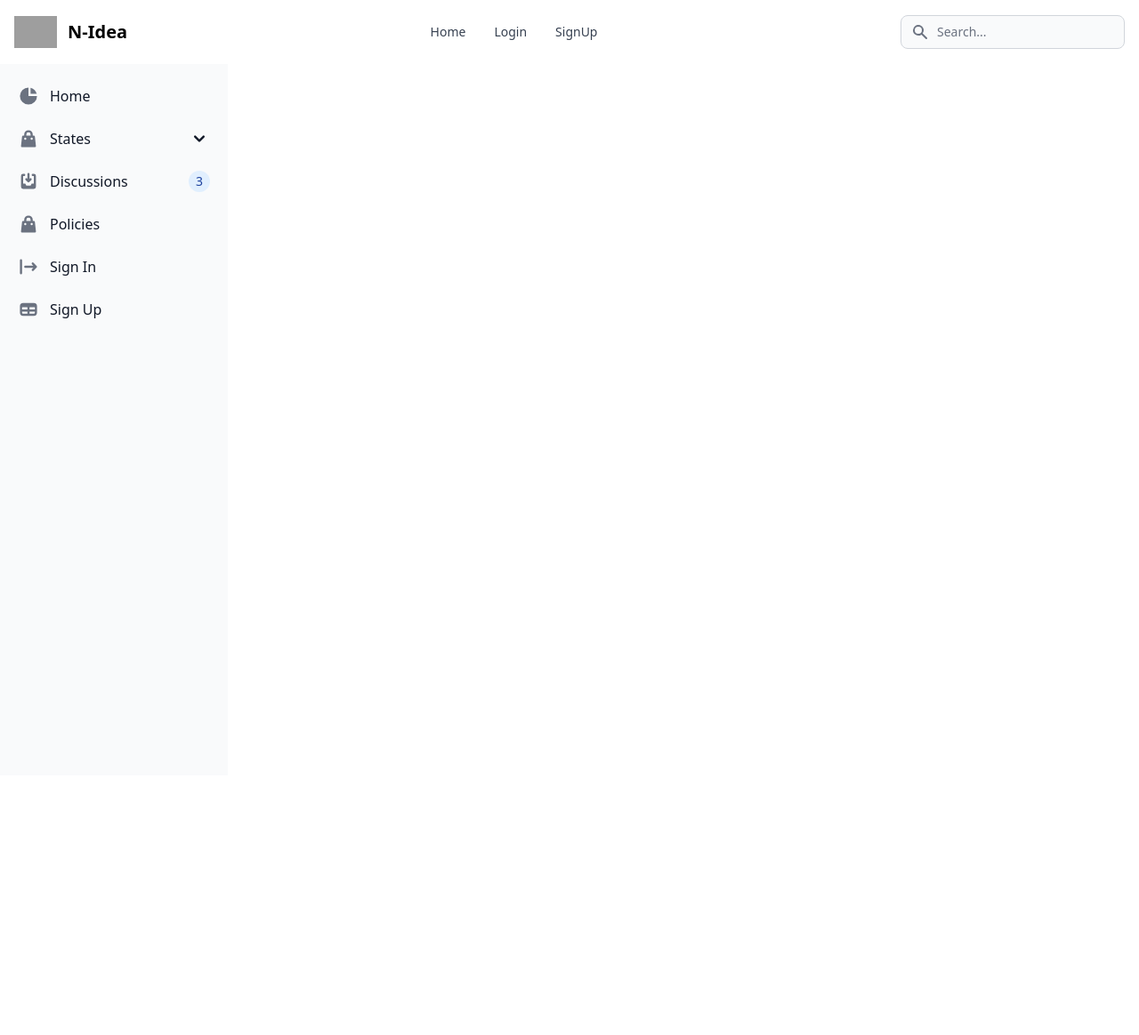
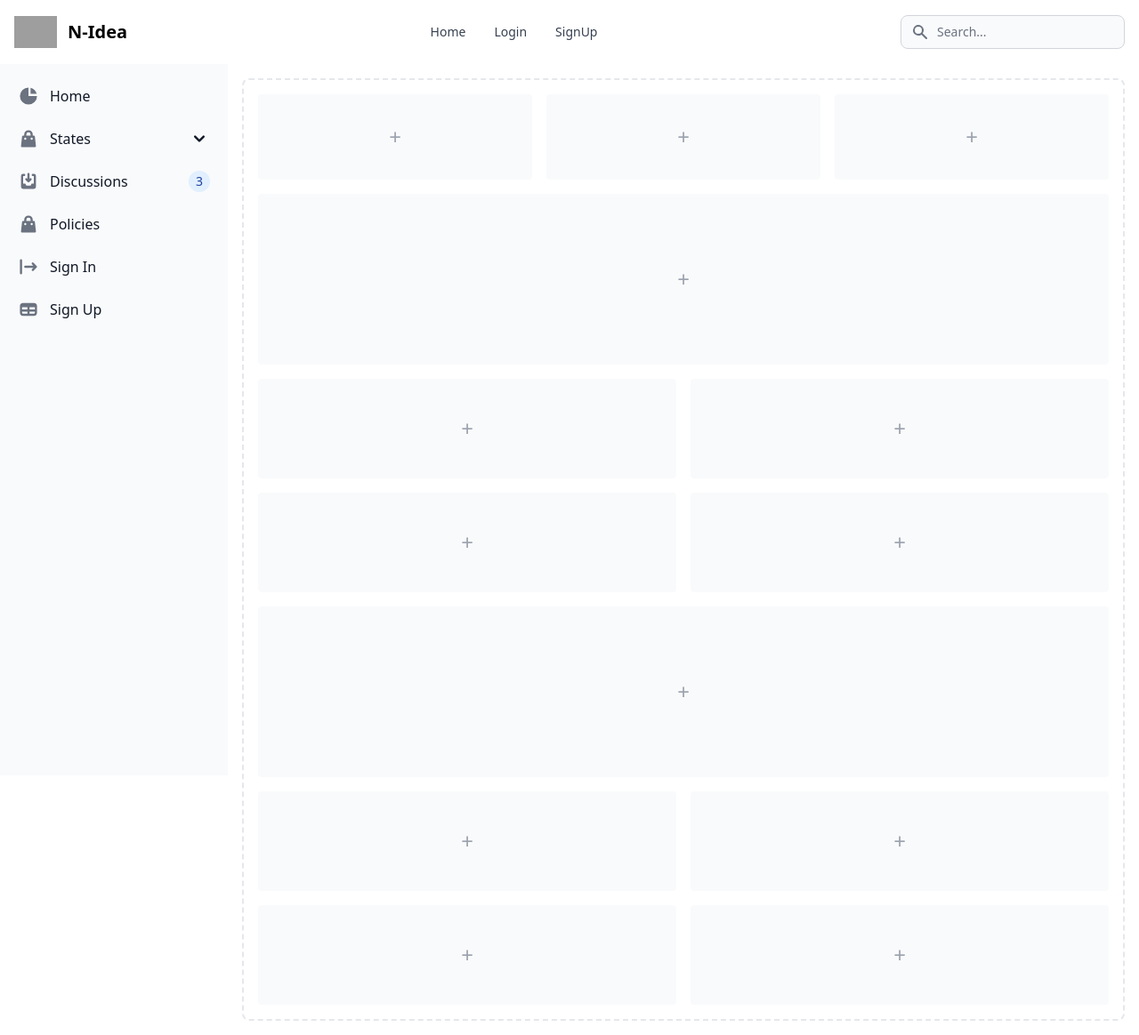
Before and after one commit to GeetanshuGarg39/TRINIT-_N-Idea_DEV, a Next.js app in the folder my-project/: page / in a window 1280 px wide. Shown: the whole page at 89% size. Before the commit the page ends 872 px from the top, so only its background shows below. Built offline with nearby package versions, Linux system fonts and the light colour scheme; grey boxes are pictures that could not be loaded.

Commit message:
Updated the Home Component

```diff
--- a/my-project/src/pages/index.js
+++ b/my-project/src/pages/index.js
@@ -1,9 +1,58 @@
-import Sidebar from 'components/Sidebar'
+import Sidebar from "components/Sidebar";
 
 export default function Home() {
   return (
     <>
-      <Sidebar/>
+     <Sidebar/>
+      <div className="p-4 sm:ml-64">
+                <div className="p-4 border-2 border-gray-200 border-dashed rounded-lg dark:border-gray-700">
+                    <div className="grid grid-cols-3 gap-4 mb-4">
+                        <div className="flex items-center justify-center h-24 rounded bg-gray-50 dark:bg-gray-800">
+                            <p className="text-2xl text-gray-400 dark:text-gray-500">+</p>
+                        </div>
+                        <div className="flex items-center justify-center h-24 rounded bg-gray-50 dark:bg-gray-800">
+                            <p className="text-2xl text-gray-400 dark:text-gray-500">+</p>
+                        </div>
+                        <div className="flex items-center justify-center h-24 rounded bg-gray-50 dark:bg-gray-800">
+                            <p className="text-2xl text-gray-400 dark:text-gray-500">+</p>
+                        </div>
+                    </div>
+                    <div className="flex items-center justify-center h-48 mb-4 rounded bg-gray-50 dark:bg-gray-800">
+                        <p className="text-2xl text-gray-400 dark:text-gray-500">+</p>
+                    </div>
+                    <div className="grid grid-cols-2 gap-4 mb-4">
+                        <div className="flex items-center justify-center rounded bg-gray-50 h-28 dark:bg-gray-800">
+                            <p className="text-2xl text-gray-400 dark:text-gray-500">+</p>
+                        </div>
+                        <div className="flex items-center justify-center rounded bg-gray-50 h-28 dark:bg-gray-800">
+                            <p className="text-2xl text-gray-400 dark:text-gray-500">+</p>
+                        </div>
+                        <div className="flex items-center justify-center rounded bg-gray-50 h-28 dark:bg-gray-800">
+                            <p className="text-2xl text-gray-400 dark:text-gray-500">+</p>
+                        </div>
+                        <div className="flex items-center justify-center rounded bg-gray-50 h-28 dark:bg-gray-800">
+                            <p className="text-2xl text-gray-400 dark:text-gray-500">+</p>
+                        </div>
+                    </div>
+                    <div className="flex items-center justify-center h-48 mb-4 rounded bg-gray-50 dark:bg-gray-800">
+                        <p className="text-2xl text-gray-400 dark:text-gray-500">+</p>
+                    </div>
+                    <div className="grid grid-cols-2 gap-4">
+                        <div className="flex items-center justify-center rounded bg-gray-50 h-28 dark:bg-gray-800">
+                            <p className="text-2xl text-gray-400 dark:text-gray-500">+</p>
+                        </div>
+                        <div className="flex items-center justify-center rounded bg-gray-50 h-28 dark:bg-gray-800">
+                            <p className="text-2xl text-gray-400 dark:text-gray-500">+</p>
+                        </div>
+                        <div className="flex items-center justify-center rounded bg-gray-50 h-28 dark:bg-gray-800">
+                            <p className="text-2xl text-gray-400 dark:text-gray-500">+</p>
+                        </div>
+                        <div className="flex items-center justify-center rounded bg-gray-50 h-28 dark:bg-gray-800">
+                            <p className="text-2xl text-gray-400 dark:text-gray-500">+</p>
+                        </div>
+                    </div>
+                </div>
+            </div>
     </>
   )
 }
```
